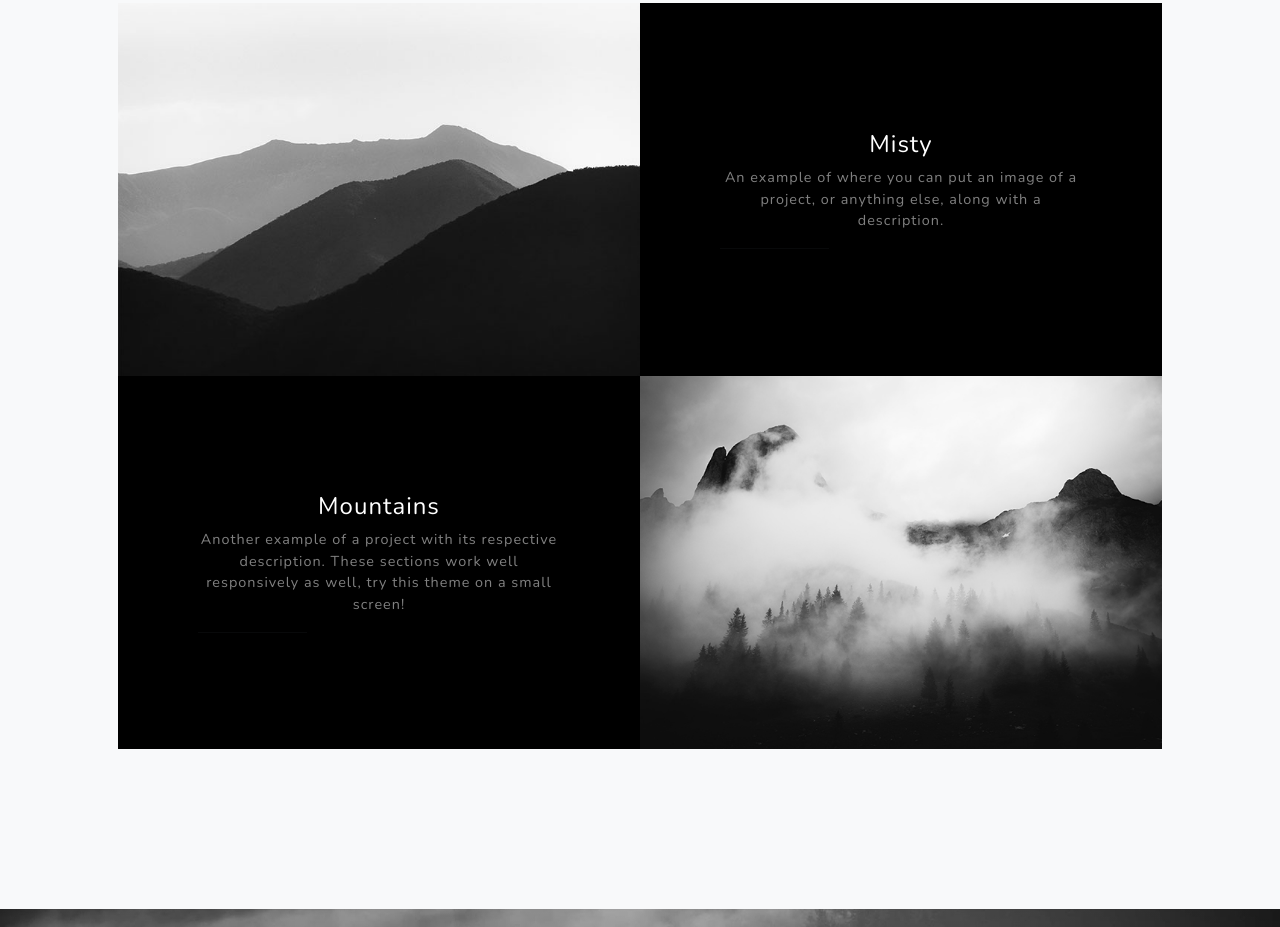
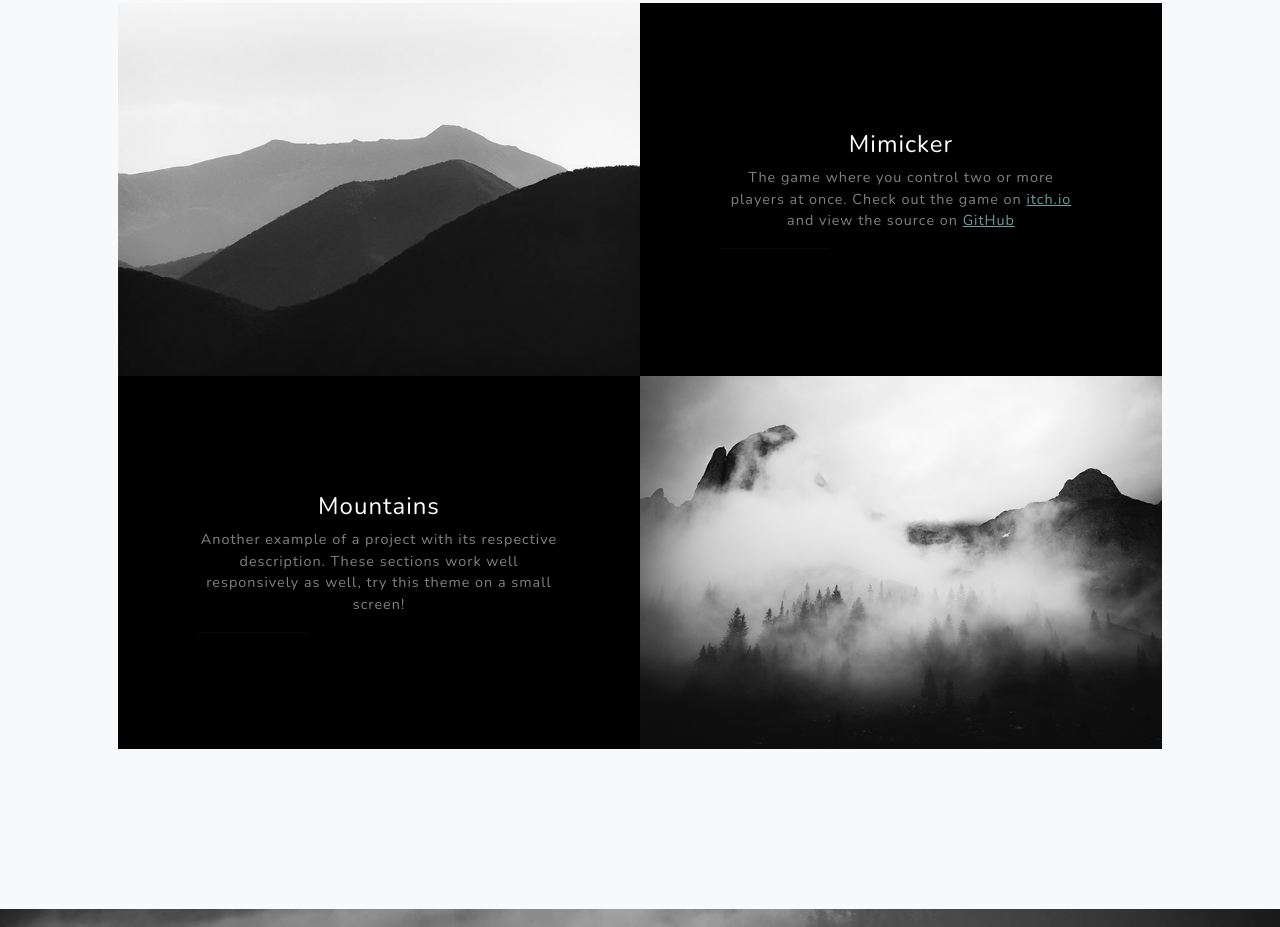
Before and after one commit to Apearson75/Phoneguytech75.github.io, a plain HTML site: page index.html in a window 1280 px wide. Shown: the part 1919-2846 px from the top of the page. Drawn offline with nearby package versions, Linux system fonts and the light colour scheme.

Commit message:
Update index.html

```diff
--- a/index.html
+++ b/index.html
@@ -81,8 +81,8 @@
                         <div class="bg-black text-center h-100 project">
                             <div class="d-flex h-100">
                                 <div class="project-text w-100 my-auto text-center text-lg-left">
-                                    <h4 class="text-white">Misty</h4>
-                                    <p class="mb-0 text-white-50">An example of where you can put an image of a project, or anything else, along with a description.</p>
+                                    <h4 class="text-white">Mimicker</h4>
+                                    <p class="mb-0 text-white-50">The game where you control two or more players at once. Check out the game on <a href="https://phoneguytech.itch.io/mimicker">itch.io</a> and view the source on <a href="https://github.com/Phoneguytech75/Mimicker">GitHub</a></p>
                                     <hr class="d-none d-lg-block mb-0 ms-0" />
                                 </div>
                             </div>
```
